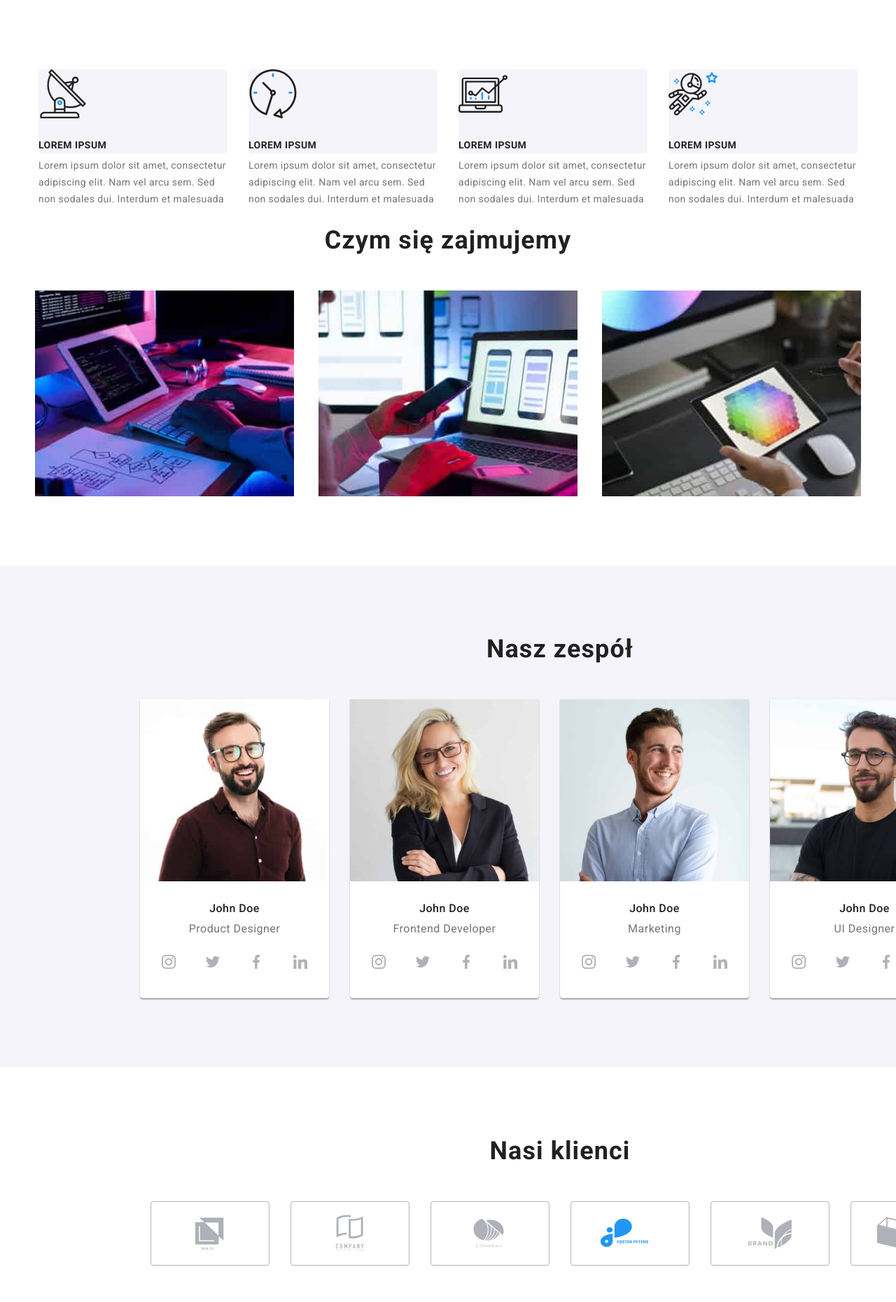
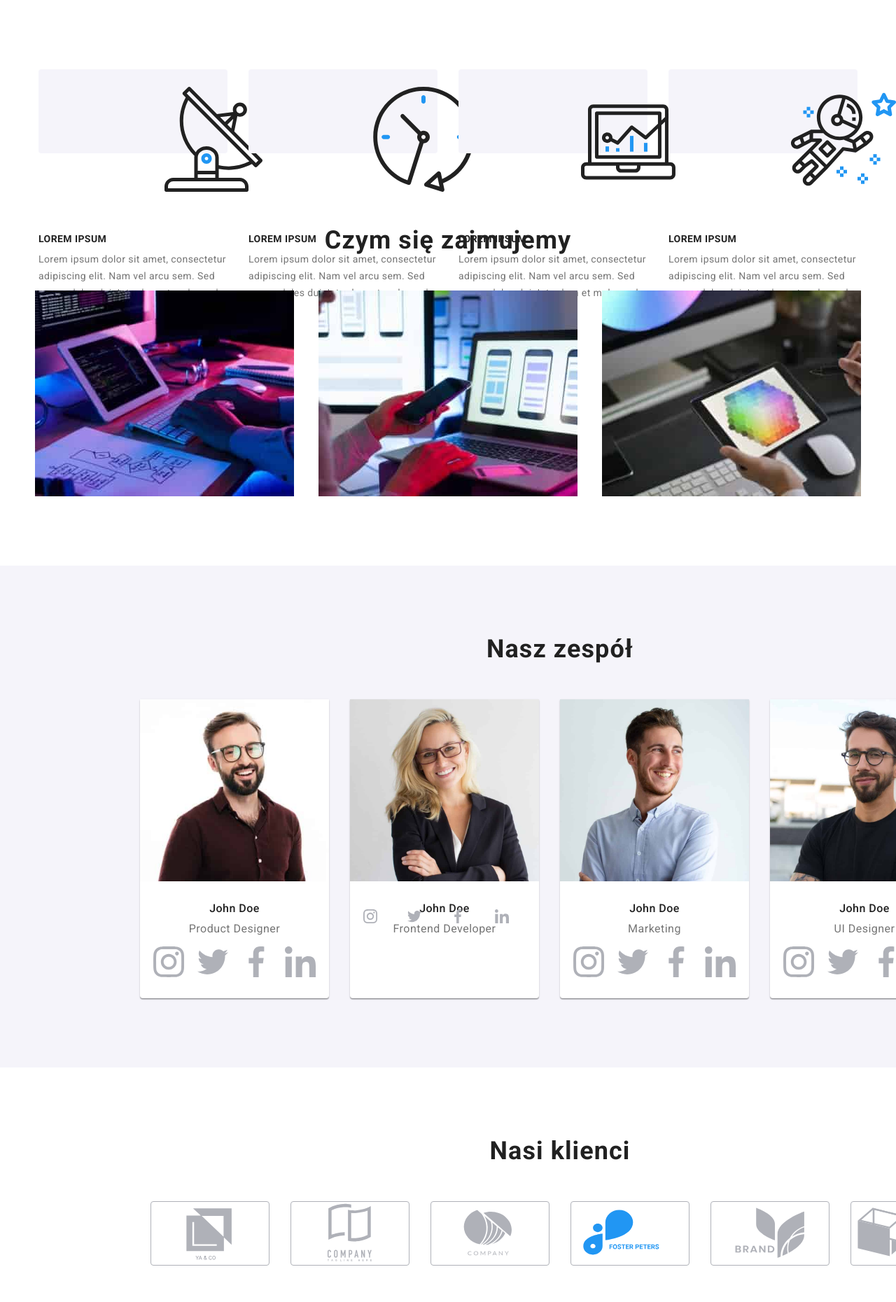
Before and after one commit to marlenamadej/goit-markup-hw-04, a plain HTML site: page index.html in a window 1280 px wide. Shown: the part 700-2560 px from the top of the page at 70% size. Drawn offline with nearby package versions, Linux system fonts and the light colour scheme.

Commit message:
Update styles.css

```diff
--- a/css/styles.css
+++ b/css/styles.css
@@ -212,18 +212,18 @@ img {
     height: 120px;
     background-color: #F5F4FA;
     border-radius: 4px;
+    justify-content: center;
+    align-items: center;
+}
+
+.features-icon {
+    justify-content: center;
+    align-items: center;
+    margin:25px 100px 25px 100px;
 }
 
 .features-item:not(:last-child) {
     margin-right: 30px;
-}
-
-.features-icon {
-    display:flex;
-    width: 70px;
-    height: 70px;
-    justify-content: center;
-    align-items: center;
 }
 
 .features-title {
@@ -253,6 +253,13 @@ img {
 /*========END FEATURES========*/
 
 /*========OFFER AND TEAM ========*/
+.headerh2-pictures .container{
+    width:1200px;
+    margin-top:94px;
+}
+
+
+
 .headerh2 {
     font-weight: 700;
     font-size: 36px;
@@ -302,7 +309,6 @@ img {
     border-radius: 0px 0px 4px 4px;
     margin: 0;
     background-color: #FFFFFF;
-
 }
 
 .team-name {
@@ -337,6 +343,7 @@ img {
     padding-bottom: 30px;
 }
 
+
 .social-list-item-link{
     display:flex;
     width:44px;
@@ -345,17 +352,13 @@ img {
     border-radius: 50%;
     align-items: center;
     justify-content:center;
+    fill:#AFB1B8;
 }
 
 .social-list-item-link:hover,
 .social-list-item-link:focus {
     background-color: #2196F3;
     fill: #FFFFFF;
-}
-
-.social-icon{
-    width:20px;
-    height:20px;
 }
 
 .customers .container {
@@ -380,6 +383,7 @@ img {
     justify-content:center;
     border: 1px solid #AFB1B8;
     box-sizing: border-box;
+    fill:#AFB1B8;
 }
 
 .customers-list-item:not(:last-child) {
@@ -389,11 +393,7 @@ img {
 .customers-list-item-link:hover,
 .customers-list-item-link:focus {
     fill: #2196F3;
-}
-
-.customers-icon {
-    width: 106px;
-    height: 60.04px;
+    border: 1px solid #2196F3;
 }
 
 /*========END OFFER AND TEAM ========*/
@@ -494,10 +494,6 @@ img {
     margin-right:10px;
 }
 
-.social-footer-icon{
-    width:20px;
-    height:20px;
-}
 
 /*========END FOOTER ========*/
 
```
